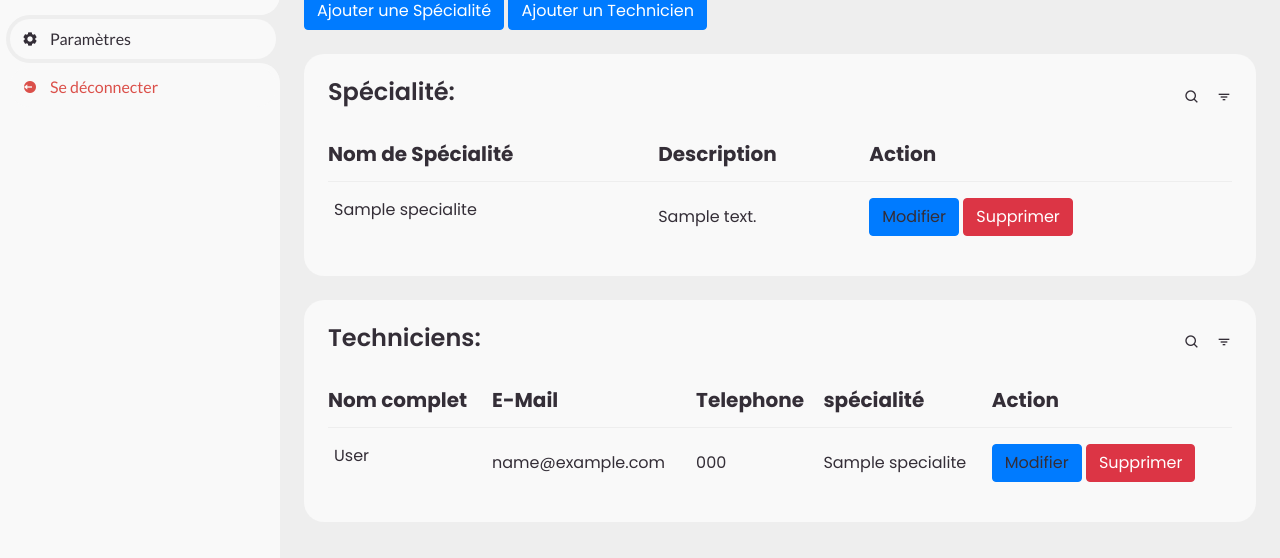
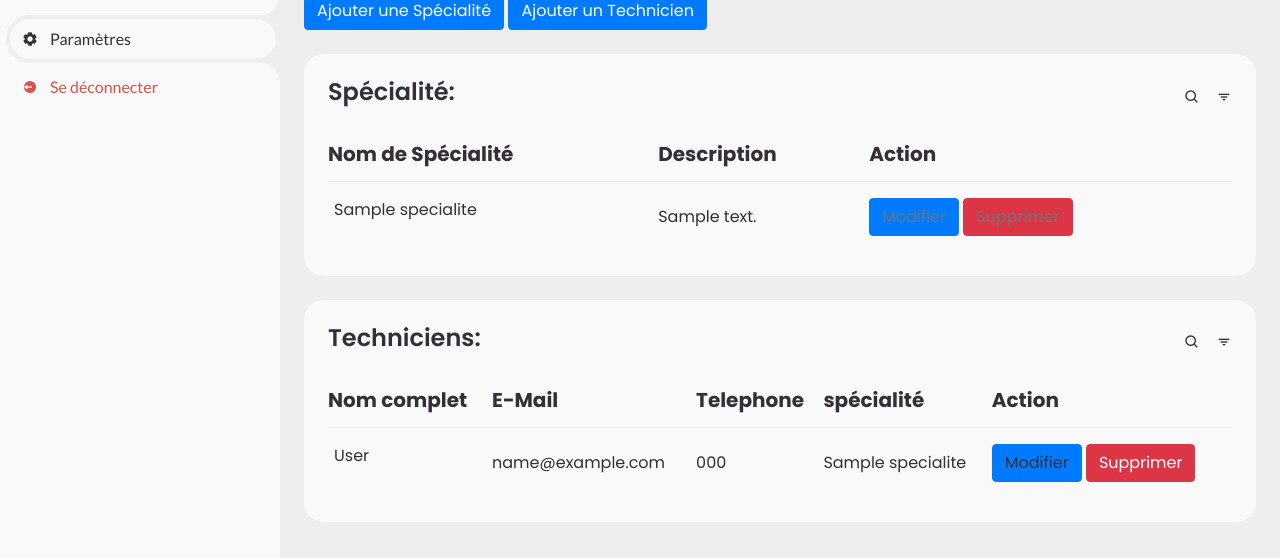
Before and after one commit to Younes202/Project_Tradivtel, a Django app: page /authentication/technician/ in a window 1280 px wide. Shown: the part 397-955 px from the top of the page. Run offline with Django 4.2, Linux system fonts and the light colour scheme; tables that the repository leaves empty hold one stand-in row (values such as "Sample post"); some libraries are stand-ins or nearby versions.

Commit message:
Blocked button

```diff
--- a/login/views.py
+++ b/login/views.py
@@ -42,12 +42,16 @@ def home(request):
 
 def technician(request):
     specialities = Specialite.objects.all()
+
     speciality_number = Specialite.objects.count()
     technicians = Technician.objects.all()
     technicians_number = Technician.objects.count()
+
     technician_specialities = technicians.values_list('specialite_id', flat=True)
+
     context = {'specialities': specialities, 'speciality_number': speciality_number, 'technicians': technicians,
-               'technicians_number': technicians_number, 'technician_specialities': technician_specialities}
+               'technicians_number': technicians_number, 'technician_specialities': technician_specialities,
+               }
 
     return render(request, 'HTML/DASHBOARD/pages/Technicians/technician.html', context)
 
--- a/templates/HTML/DASHBOARD/pages/Technicians/technician.html
+++ b/templates/HTML/DASHBOARD/pages/Technicians/technician.html
@@ -20,9 +20,6 @@
 
   <!--Navbar -->
       {% include 'HTML/DASHBOARD/navbar.html' %}
-
-
-
 
   <main>
 			<div class="head-title">
@@ -93,32 +90,24 @@
 						   <tr>
 							   <td>{{ speciality.name }}</td>
 							  	<td>{{ speciality.description }}</td>
-
-	<div >
+							<div>
 								<td>
-
-    <!-- your content here -->
-<a type="button" class="btn btn-primary" data-toggle="modal" data-target="#editModal{{ speciality.id }}" class="{% if speciality.id in technician_specialities %}text-danger{% else %}text-danger{% endif %}">Modifier</a>
-		<a type="submit" class="btn btn-danger" href="{% url 'delete_speciality' speciality.id %}"       class="{% if speciality.id in technician_specialities %}text-danger{% else %}text-success{% endif %}">Supprimer</a>
+								{% if speciality.id in technician_specialities %}
+									<button class="btn btn-primary text-muted">Modifier</button>
+									<button class="btn btn-danger text-muted">Supprimer</button>
+							    {% else %}
+								<a type="button" class="btn btn-primary" data-toggle="modal" data-target="#editModal{{ speciality.id }}">Modifier</a>
+								<a type="submit" class="btn btn-danger" href="{% url 'delete_speciality' speciality.id %}">Supprimer</a>
+								{% endif %}
 						  		</td>
-
 							</div>
-
-
 
 							</tr>
 							{% endfor %}
 
 							</tbody>
 					</table>
-
-
-
-
-
-
 				</div>
-
 							</div>
 				<!--Speciality table !-->
 							<div class="table-data">
@@ -155,8 +144,8 @@
 					{% endfor %}
 
 			</tbody>
-					</table>				</div>
-
+			</table>
+		</div>
 	</div>
 	</main>
 	</section>
@@ -169,5 +158,7 @@
     	<!-- edit speciality !-->
       {% include 'HTML/DASHBOARD/pages/Technicians/edit_speciality.html' %}
 		<script src="script.js"></script>
+
 </body>
+
 </html>
```
Lines whose indentation alone changed are shown as unchanged.
